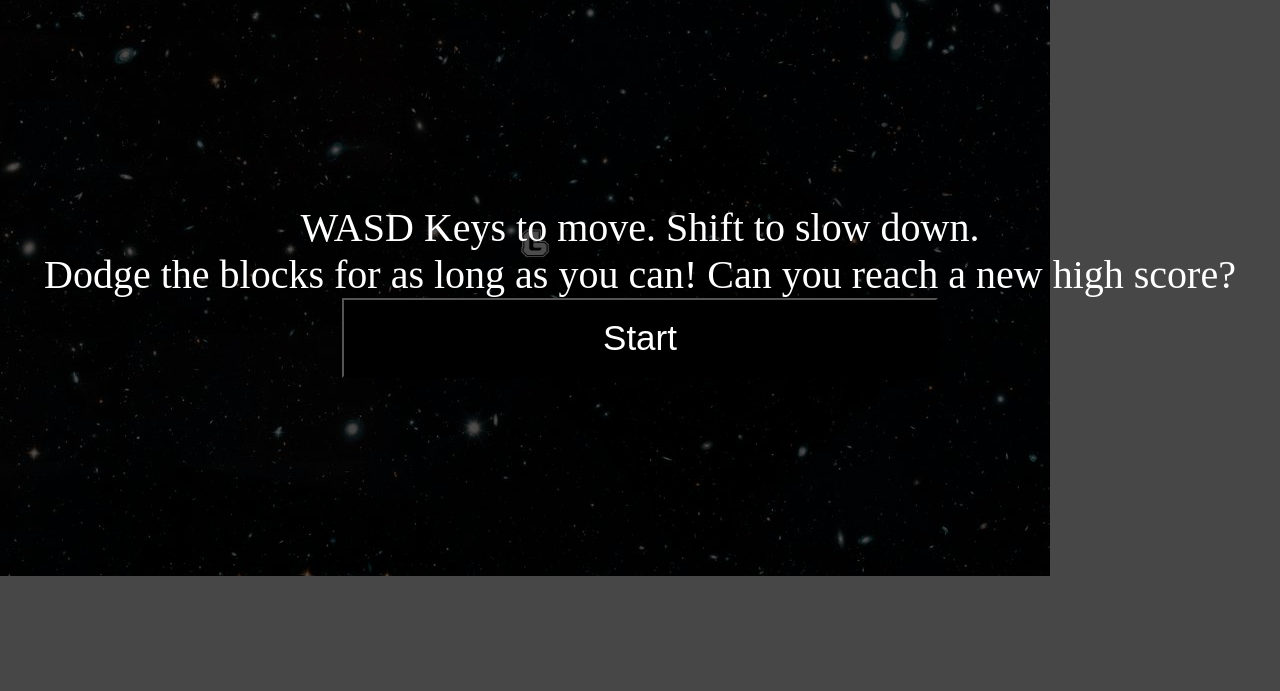
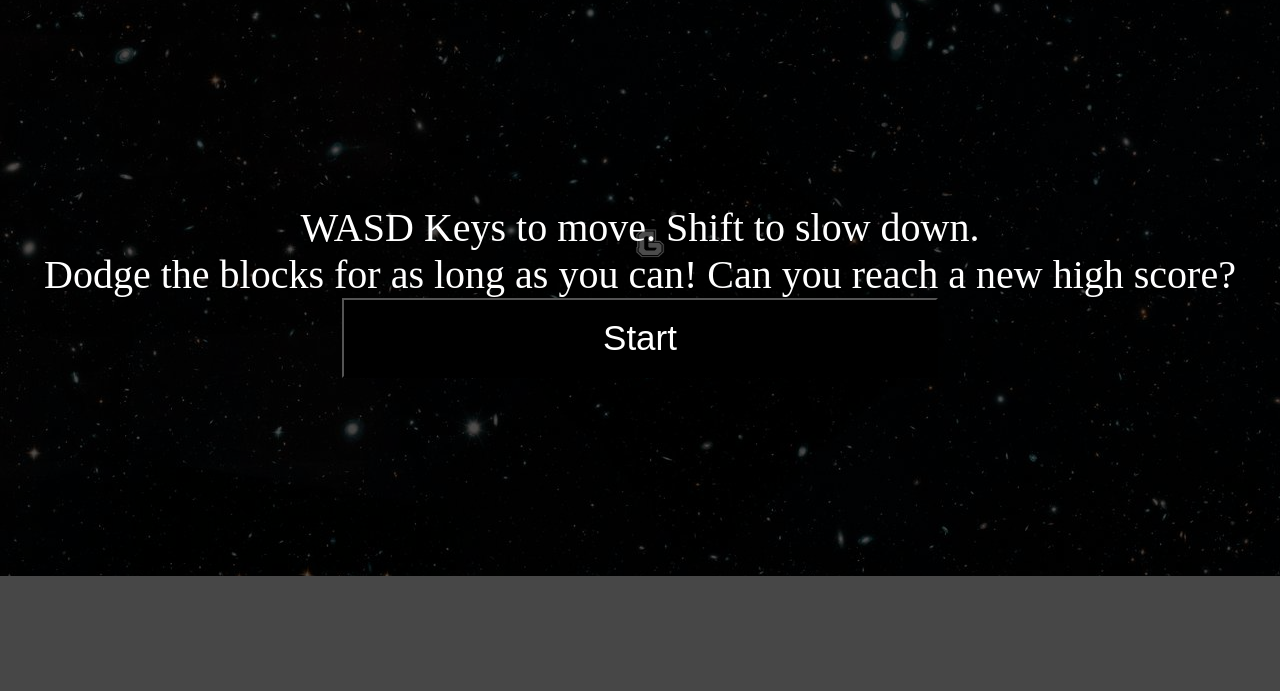
Before and after one commit to Mostafaelkhmisi/dodging-game, a plain HTML site: page index.html in a window 1280 px wide. Shown: the part 109-800 px from the top of the page. Drawn offline with Linux system fonts and the light colour scheme.

Commit message:
added adjustable width with screen size

```diff
--- a/index.html
+++ b/index.html
@@ -32,7 +32,7 @@
 		<p id="canvasText" class="canvasText instructions"> Score: <span id="score">0</span>   Level: <span id="level">1</span></p>
 
 		<div class="canvasContainer">
-			<canvas id="canvas" width="1050px" height="685px">  </canvas>
+			<canvas id="canvas" height="685px">  </canvas>
 		</div>
 
 		<script src="./scripts/anime.js"></script>
--- a/scripts/script.js
+++ b/scripts/script.js
@@ -1,5 +1,8 @@
-// const canvas = document.getElementById('canvas');
+const canvas = document.getElementById('canvas');
+canvas.width = window.innerWidth
+
 // const ctx = canvas.getContext('2d');
+
 let player;
 let theShot = null;
 let gameLife;
```
